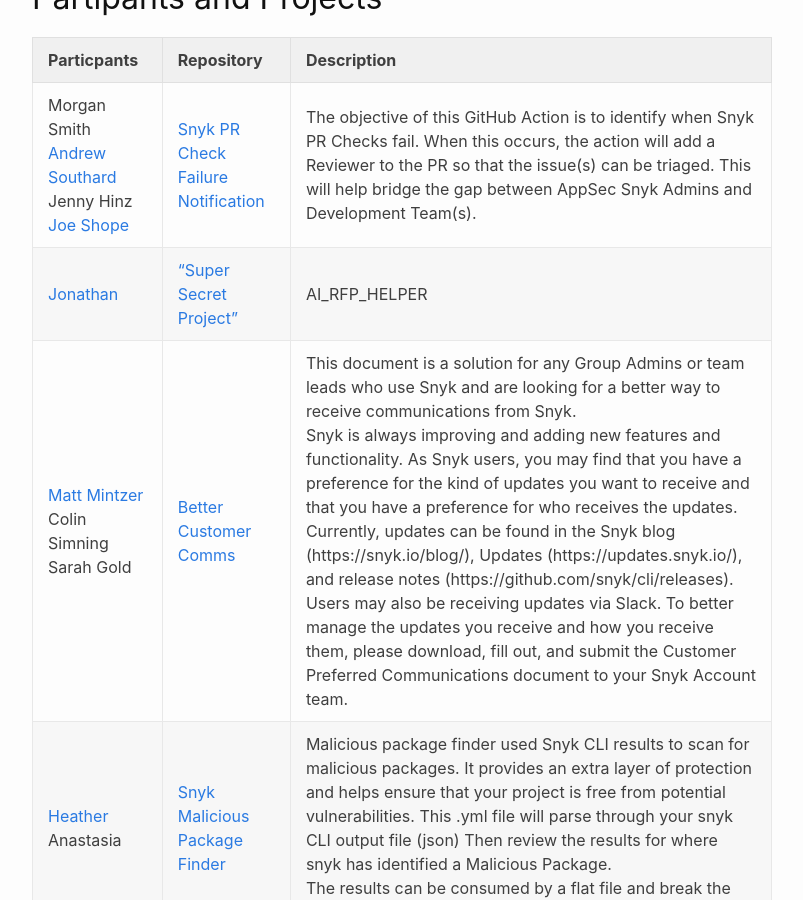
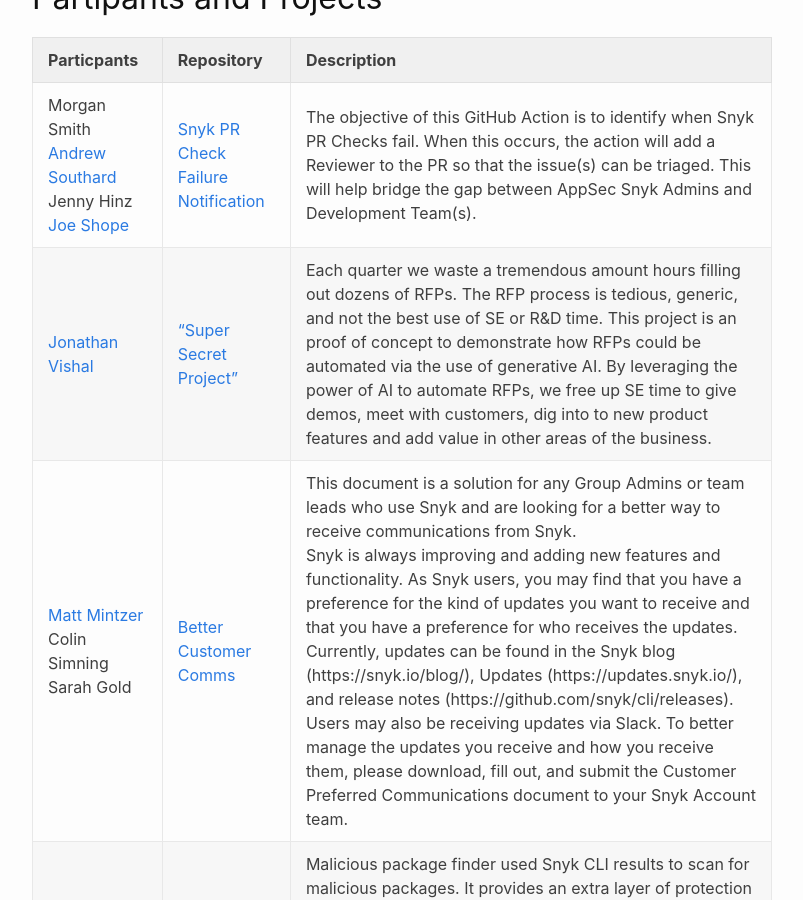
Before and after one commit to Seanland/namedapolooza, a Jekyll site: the page built from _events/2023-summer-namedapolooza.markdown, in a window 1280 px wide and 900 px high, scrolled down 1412 px. Shown: the whole window, without its empty margins (238-1041 px from the left). Built offline with Jekyll 4.4.1, drawn with Linux system fonts in a browser that asks for light colours.

Commit message:
updated Super Secret Project

```diff
--- a/_events/2023-summer-namedapolooza.markdown
+++ b/_events/2023-summer-namedapolooza.markdown
@@ -45,7 +45,7 @@ The goal of this hackathon is to develop innovative solutions using Snyk's capab
 | Particpants | Repository | Description |
 | --------------- | --------------- | --------------- |
 | Morgan Smith  [Andrew Southard](https://github.com/andrewsouthard1)  Jenny Hinz<br />[Joe Shope](https://github.com/joeshope) | [Snyk PR Check Failure Notification](https://github.com/joeshope/namedapolooza-2023-summer) | The objective of this GitHub Action is to identify when Snyk PR Checks fail. When this occurs, the action will add a Reviewer to the PR so that the issue(s) can be triaged. This will help bridge the gap between AppSec Snyk Admins and Development Team(s). |
-| [Jonathan](https://github.com/jonathanatsnyk) | ["Super Secret Project"](https://github.com/jonathanatsnyk/namedapolooza-2023-summer-template) | AI_RFP_HELPER |
+| [Jonathan](https://github.com/jonathanatsnyk)<br />[Vishal](https://github.com/vishal-thenge) | ["Super Secret Project"](https://github.com/jonathanatsnyk/namedapolooza-2023-summer-template) | Each quarter we waste a tremendous amount hours filling out dozens of RFPs. The RFP process is tedious, generic, and not the best use of SE or R&D time. This project is an proof of concept to demonstrate how RFPs could be automated via the use of generative AI. By leveraging the power of AI to automate RFPs, we free up SE time to give demos, meet with customers, dig into to new product features and add value in other areas of the business. |
 | [Matt Mintzer](https://github.com/mattatsnyk)<br />Colin Simning<br />Sarah Gold | [Better Customer Comms](https://github.com/mattatsnyk/namedapolooza-2023-summer-template) | This document is a solution for any Group Admins or team leads who use Snyk and are looking for a better way to receive communications from Snyk.<br />Snyk is always improving and adding new features and functionality. As Snyk users, you may find that you have a preference for the kind of updates you want to receive and that you have a preference for who receives the updates. Currently, updates can be found in the Snyk blog (https://snyk.io/blog/), Updates (https://updates.snyk.io/), and release notes (https://github.com/snyk/cli/releases). Users may also be receiving updates via Slack. To better manage the updates you receive and how you receive them, please download, fill out, and submit the Customer Preferred Communications document to your Snyk Account team. |
 | [Heather](https://github.com/RunningContacts)<br />Anastasia | [Snyk Malicious Package Finder](https://github.com/RunningContacts/SecureSisters) | Malicious package finder used Snyk CLI results to scan for malicious packages. It provides an extra layer of protection and helps ensure that your project is free from potential vulnerabilities. This .yml file will parse through your snyk CLI output file (json) Then review the results for where snyk has identified a Malicious Package.<br />The results can be consumed by a flat file and break the build process. |
 | [Vishal](https://github.com/vishal-thenge) | [Auto Onboard Container as Custom Base Images](https://github.com/vishal-thenge/namedapolooza-2023) | Snyk does not support Public ECR images (https://gallery.ecr.aws/) out of the box. This script will allow onboarding a list of images onto Snyk a7 mark them as Custom base images. After that any images built on top of these base images can be onboarded onto Snyk to get custom base image recommendations. |
```
